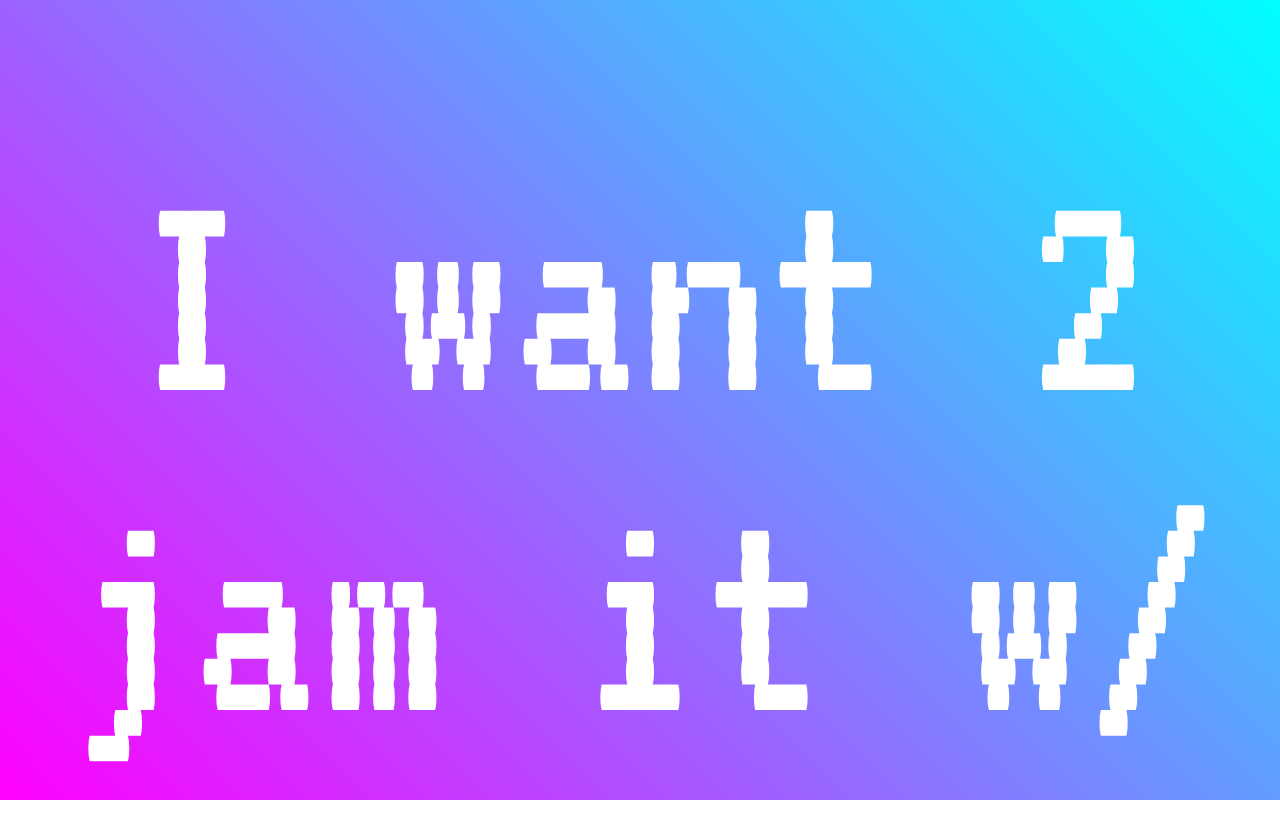
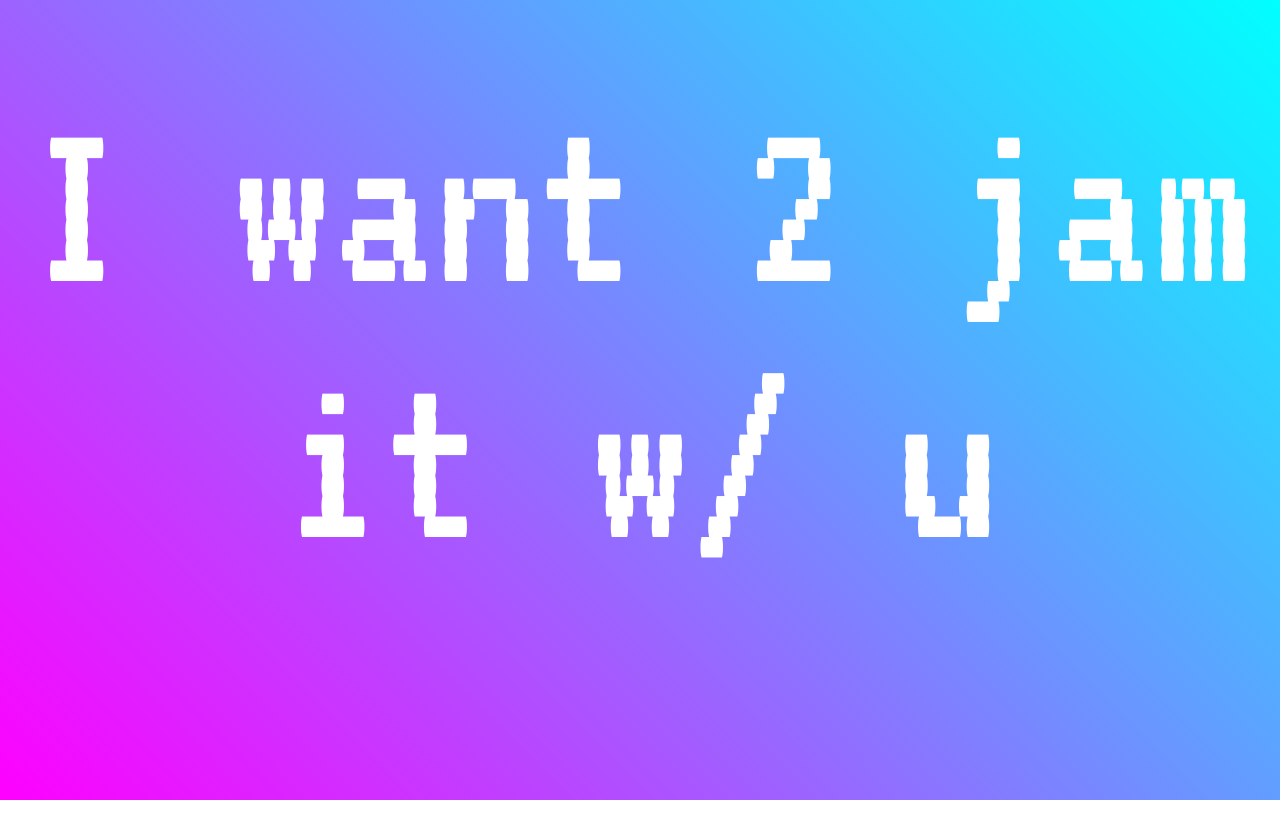
Before and after one commit to paulbrowning/paulbrowning.github.io, a plain HTML site: page index.html in a window 1280 px wide. After the commit the page ends 800 px from the top, so only its background shows below. Drawn offline with Linux system fonts and the light colour scheme.

Commit message:
style update

```diff
--- a/style.css
+++ b/style.css
@@ -21,8 +21,8 @@ h1{
 .headline{
   margin: 0 auto;
   position: relative;
-  top: 50%;
-  font-size: 10em;
+  top: 20%;
+  font-size: 8em;
   -webkit-transform: translateY(-50%);
   -ms-transform: translateY(-50%);
   transform: translateY(-50%);
```
